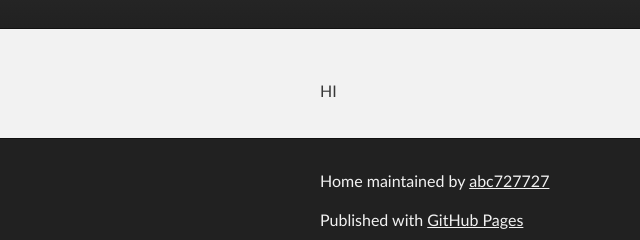
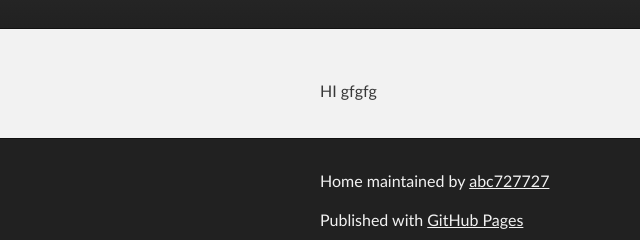
Before and after one commit to abc727727/homework, a plain HTML site: page index.html in a window 1280 px wide. Shown: the part 145-385 px from the top of the page, 0-640 px from the left. Drawn offline with Linux system fonts and the light colour scheme.

Commit message:
Update index.html

```diff
--- a/index.html
+++ b/index.html
@@ -31,7 +31,7 @@
     <!-- MAIN CONTENT -->
     <div id="main_content_wrap" class="outer">
       <section id="main_content" class="inner">
-        <p>HI</p>
+        <p>HI gfgfg</p>
       </section>
     </div>
 
```
